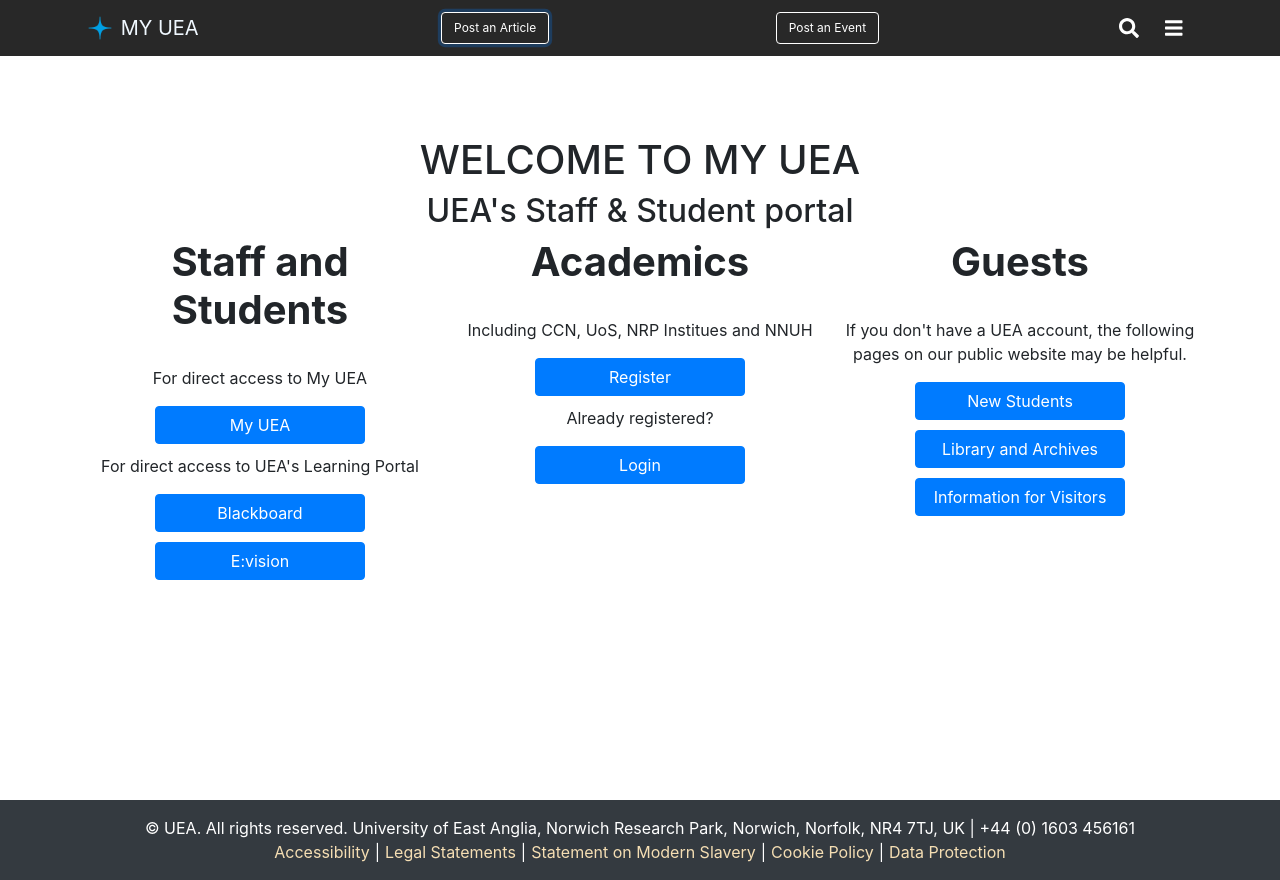
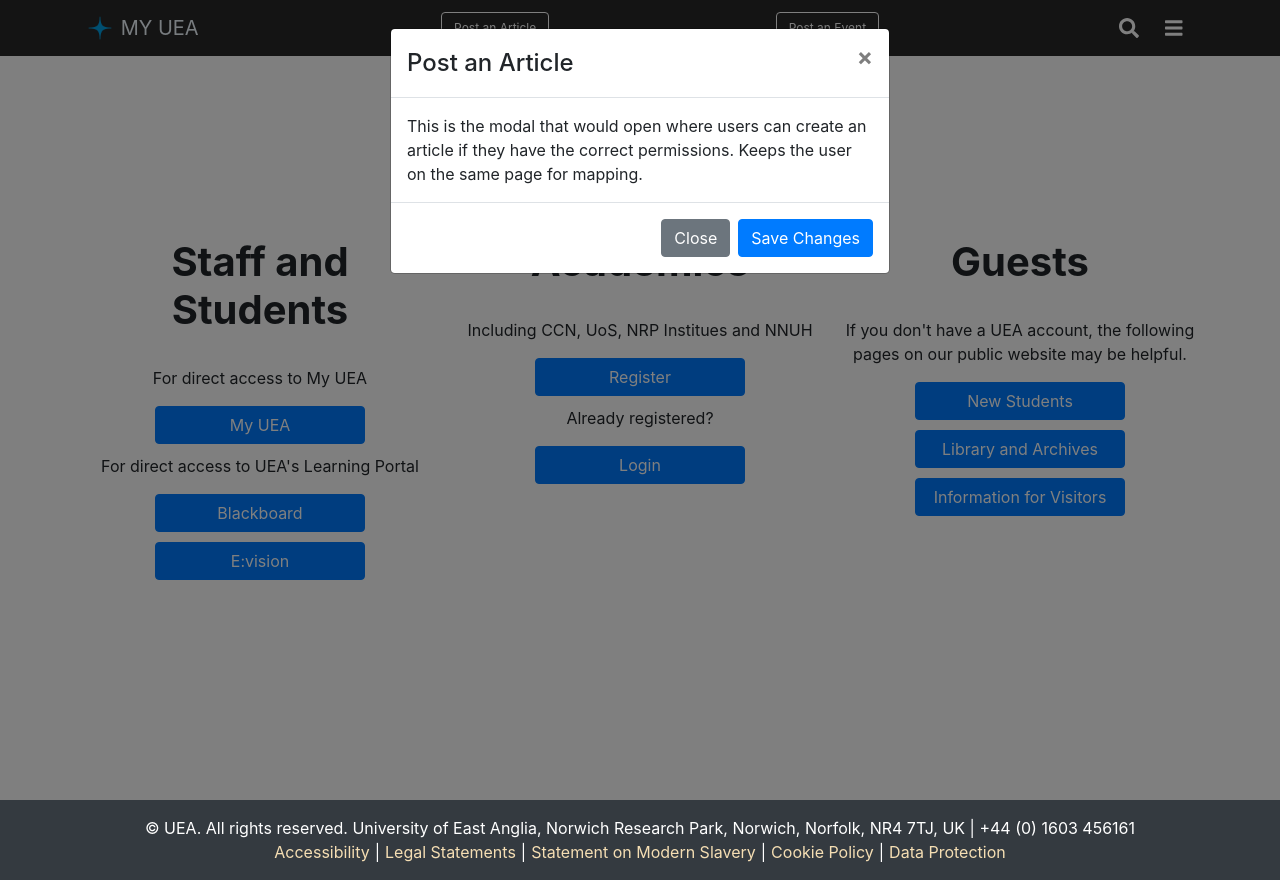
Before and after one commit to james0209/hci_cw2, a React (Create React App) app: page / in a window 1280 px wide. Both pictures are taken after a click on the button "Post an Article". Built offline with nearby package versions, Linux system fonts and the light colour scheme.

Commit message:
add modal

```diff
--- a/src/Navigation.js
+++ b/src/Navigation.js
@@ -1,6 +1,6 @@
 import { React, useState, Component } from "react";
 import { Link } from "react-router-dom";
-import { Navbar, Container, Button, Toast } from "react-bootstrap";
+import { Navbar, Container, Button, Toast, Modal } from "react-bootstrap";
 import {
 	MDBNavbar,
 	MDBNavbarNav,
@@ -21,11 +21,14 @@
 import { FontAwesomeIcon } from "@fortawesome/react-fontawesome";
 
 function Navigation() {
-	const [show, setShow] = useState(false);
+	const [showToast, setShowToast] = useState(false);
 	const [collapseIDMenu, setShowMenu] = useState(false);
 	const [collapseIDSearch, setShowSearch] = useState(false);
+	const [showModal, setShowModal] = useState(false);
 	const toggleSearch = () => setShowSearch(!collapseIDSearch);
 	const toggleMenu = () => setShowMenu(!collapseIDMenu);
+	const toggleModal = () => setShowModal(!showModal);
+	const toggleToast = () => setShowToast(!showToast);
 
 	return (
 		<nav class="hero">
@@ -41,10 +44,10 @@
 						/>{" "}
 						MY UEA
 					</Navbar.Brand>
-					<MDBBtn outline className="ml-auto" onClick={() => setShow(true)}>
+					<MDBBtn outline className="ml-auto" onClick={toggleModal}>
 						Post an Article
 					</MDBBtn>
-					<MDBBtn outline className="ml-auto" onClick={() => setShow(true)}>
+					<MDBBtn outline className="ml-auto" onClick={toggleToast}>
 						Post an Event
 					</MDBBtn>
 					<Button
@@ -87,6 +90,7 @@
 									size="sm"
 									type="submit"
 									// onClick={this.toggleCollapseSearch("navbarCollapse2")}
+									onClick={toggleMenu}
 									className="mr-auto btn-search"
 								>
 									Search
@@ -117,6 +121,7 @@
 								<MDBNavLink
 									as={Link}
 									to="/"
+									onClick={toggleMenu}
 									// onClick={this.toggleCollapseMenu("navbarCollapse1")}
 								>
 									Home
@@ -126,6 +131,7 @@
 								<MDBNavLink
 									as={Link}
 									to="/dashboard"
+									onClick={toggleMenu}
 									// onClick={this.toggleCollapseMenu("navbarCollapse1")}
 								>
 									Dashboard
@@ -137,8 +143,8 @@
 			</MDBNavbar>
 
 			<Toast
-				onClose={() => setShow(false)}
-				show={show}
+				onClose={toggleToast}
+				show={showToast}
 				delay={2000}
 				autohide
 				style={{
@@ -157,6 +163,25 @@
 					You need to be logged in to access this functionality.
 				</Toast.Body>
 			</Toast>
+
+			<Modal show={showModal} onHide={toggleModal}>
+				<Modal.Header closeButton>
+					<Modal.Title>Post an Article</Modal.Title>
+				</Modal.Header>
+				<Modal.Body>
+					This is the modal that would open where users can create an article if
+					they have the correct permissions. Keeps the user on the same page for
+					mapping.
+				</Modal.Body>
+				<Modal.Footer>
+					<Button variant="secondary" onClick={toggleModal}>
+						Close
+					</Button>
+					<Button variant="primary" onClick={toggleModal}>
+						Save Changes
+					</Button>
+				</Modal.Footer>
+			</Modal>
 		</nav>
 	);
 }
```
Also changed, not shown: 1 other file (tests, documents, lock files or other folders).
